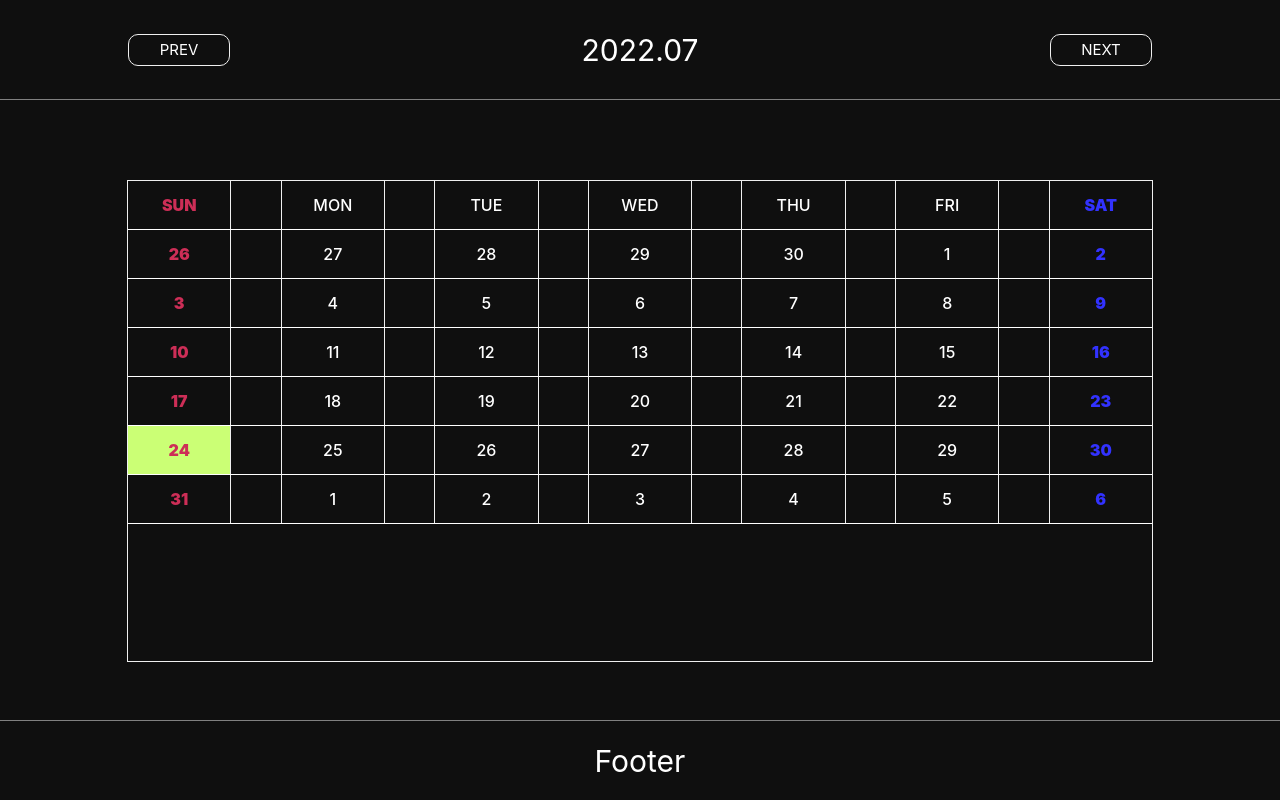
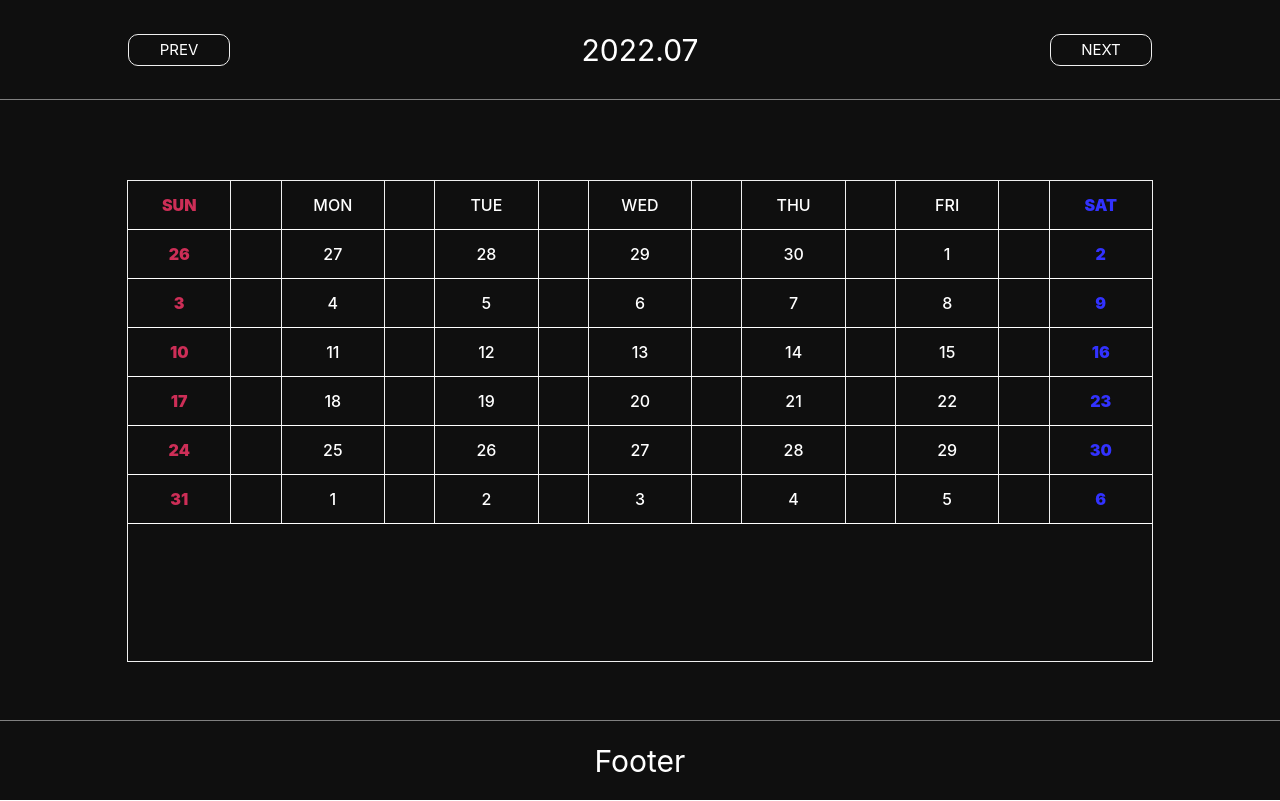
Before and after one commit to DevWonny/moment-study, a React (Create React App) app: page / in a window 1280 px wide. Built offline with nearby package versions, Linux system fonts and the light colour scheme.

Commit message:
refactor : 오늘 날짜 표시 수정

```diff
--- a/src/view/Main.js
+++ b/src/view/Main.js
@@ -146,6 +146,7 @@ const Main = () => {
                       today={
                         today.slice(0, 4) === todayYear &&
                         today.slice(4, 6) === todayMonth &&
+                        moment().day() === moment(date2).day() &&
                         parseInt(today.slice(6)) === date2
                       }
                     >
@@ -158,6 +159,7 @@ const Main = () => {
                   today={
                     today.slice(0, 4) === todayYear &&
                     today.slice(4, 6) === todayMonth &&
+                    moment().day() === moment(today).day() &&
                     parseInt(today.slice(6)) === date
                   }
                 >
@@ -212,5 +214,5 @@ const CalendarWeekItem = styled.div`
   font-weight: ${(props) =>
     props.color === "SUN" || props.color === "SAT" ? "900" : "500"};
 
-  background-color: ${(props) => props.today && "#CBFF75"};
+  background-color: ${(props) => props.today && "#FAFAB4"};
 `;
```
